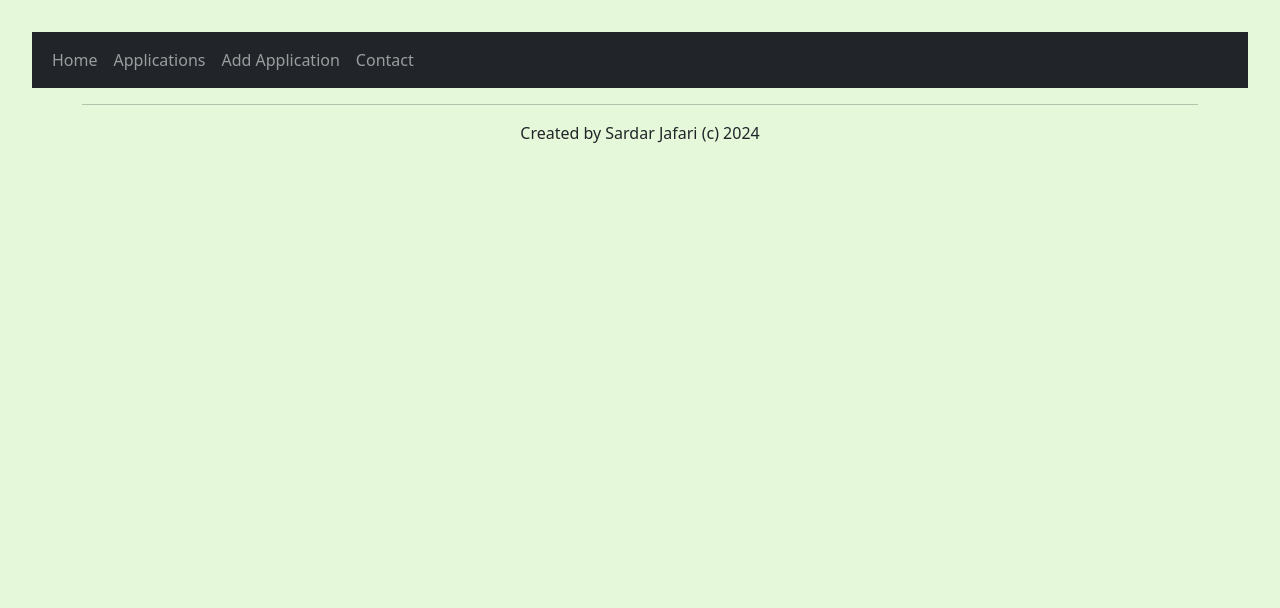
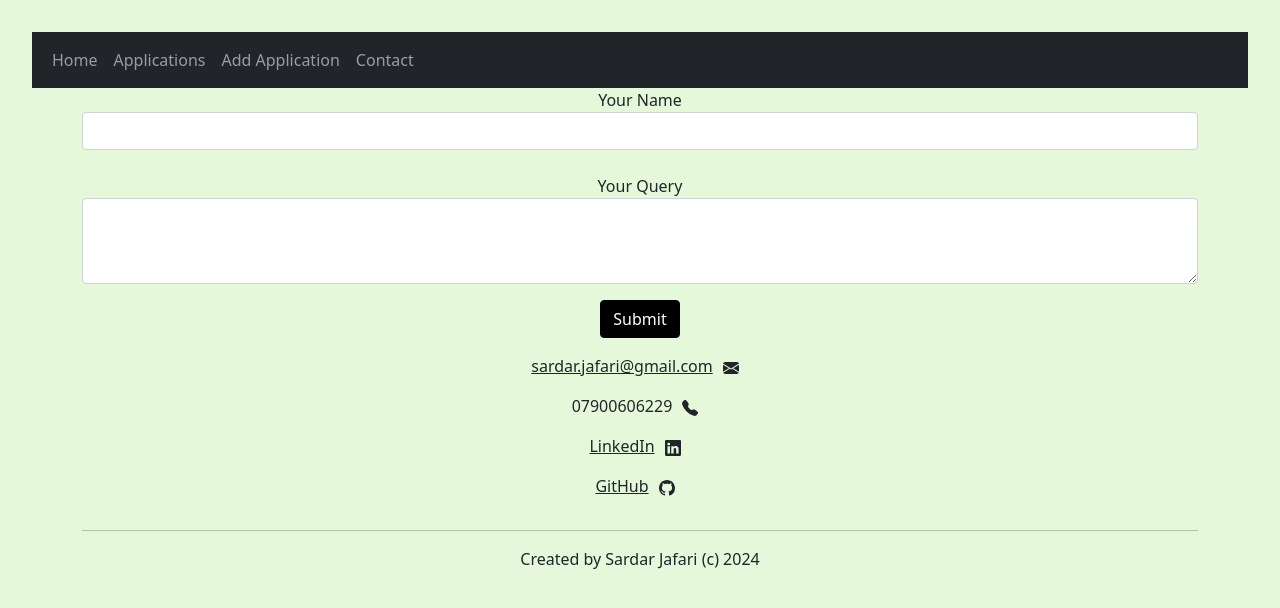
Before and after one commit to 046159/Job-Application-Tracker, a React (Vite) app: page /contact in a window 1280 px wide. Shown: the top 608 px of the page. Built offline with nearby package versions, Linux system fonts and the light colour scheme.

Commit message:
Added code to tidy up the form and the buttons

```diff
--- a/src/App.jsx
+++ b/src/App.jsx
@@ -24,6 +24,7 @@
             <Route path="/" element={<Home />} />
             <Route path="/applications" element={<Applications />} />
             <Route path="/form" element={<Form />} />
+            <Route path="/contact" element={<Contact />} />
           </Routes>
           <Footer />
         </div>
--- a/src/components/Form.jsx
+++ b/src/components/Form.jsx
@@ -11,10 +11,10 @@
 
     return (
         <Formik
-            initialValues={{ date: '', company: '' }}
+            initialValues={{ date: '', company: '', outcome: '' }}
             onSubmit={(values, { setSubmitting }) => {
                 setTimeout(() => {
-                    alert(JSON.stringify(values, null, 2));
+                    alert("Information has been saved.");
                     setSubmitting(false);
                     applicationsArray.push(values);
                     console.log(applicationsArray);
@@ -51,9 +51,10 @@
                     <div className="form-group">
                         <label htmlFor="outcome">Outcome</label>
                         <Field name="outcome" as="select" className={(formik.touched.outcome && formik.errors.outcome) ? 'form-control is-invalid' : 'form-control'} type="text">
-                            <option value="interviewed-unsuccessful">Interviewed - Unsuccessful</option>
-                            <option value="noresponse">No Response</option>
-                            <option value="rejected">Rejected</option>
+                            <option value="No Response">No Response</option>
+                            <option value="Interviewed - Unsuccessful">Interviewed - Unsuccessful</option>
+                            <option value="Rejected">Rejected</option>
+                            <option value="Interviewed - Hired!">Interviewed - Hired</option>
                         </Field>
                         {formik.touched.outcome && formik.errors.outcome ? (
                             <div className="invalid-feedback">{formik.errors.outcome}</div>
@@ -61,7 +62,7 @@
                     </div>
 
                     <div className="form-group">
-                        <button type="submit" className="btn btn-primary" disabled={isSubmitting}>{isSubmitting ? "Please wait..." : "Submit"}</button>
+                        <button type="submit" className="btn btn-primary mt-3" disabled={isSubmitting}>{isSubmitting ? "Please wait..." : "Submit"}</button>
                     </div>
 
                 </Form>
--- a/style.css
+++ b/style.css
@@ -1,3 +1,13 @@
 body {
     background-color: rgb(229, 248, 218);
 }
+
+svg {
+  margin-left: 10px;
+  margin-right: 10px;
+}
+
+.btn-primary {
+  background-color: black !important;
+  border-color: black !important;
+}
```
